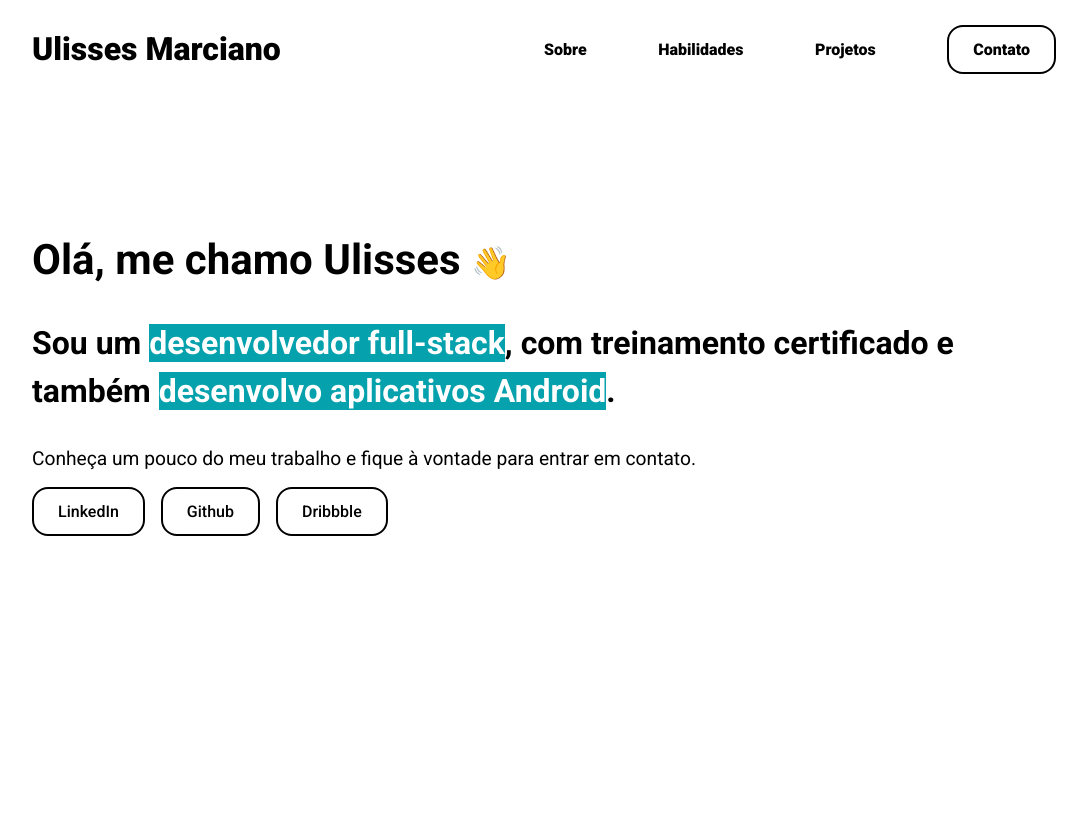
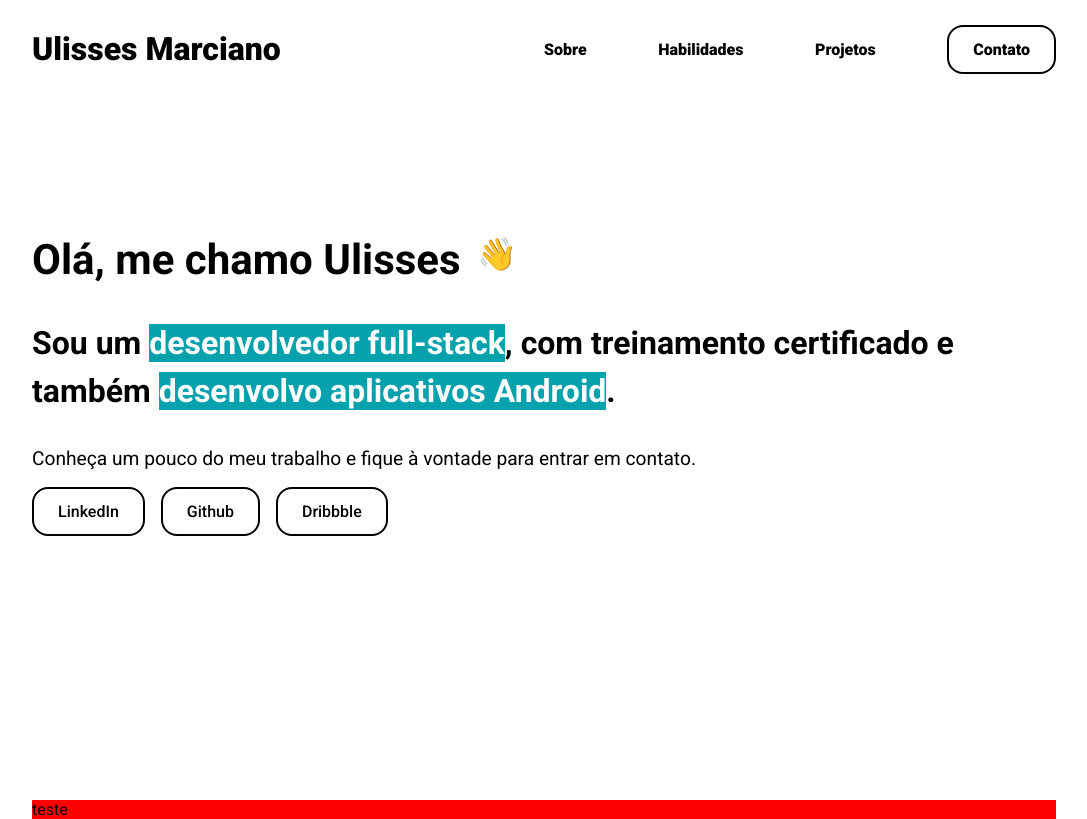
Before and after one commit to ulissesmarciano/portfolio-ulisses, a React (Create React App) app: page / in a window 1280 px wide. Shown: the whole page, without its empty margins (96-1183 px from the left). Built offline with nearby package versions, Linux system fonts and the light colour scheme.

Commit message:
Mudança de nomes nas classes dos itens renderizados

```diff
--- a/src/page/index.jsx
+++ b/src/page/index.jsx
@@ -11,9 +11,9 @@ const PortfolioSection = () => {
         <section className='greeting-screen'>
           <h3>Olá, me chamo Ulisses <span className='waving-hand'>&#128075;</span></h3>
           <p className='summary-sentence'>Sou um <span>desenvolvedor full-stack</span>, com treinamento certificado e também <span>desenvolvo aplicativos Android</span>.</p>
-          <div className='contact-section'>
+          <div className='contact-screen'>
             <p>Conheça um pouco do meu trabalho e fique à vontade para entrar em contato.</p>
-            <div className='contact-link-section'>
+            <div className='contact-link-screen'>
               <LinkItem
                 name="LinkedIn"
                 variant="greetingsContactLink"
@@ -29,6 +29,9 @@ const PortfolioSection = () => {
             </div>
           </div>
         </section>
+        <section className='about-me-section'>
+          teste
+        </section>
       </main>
     </Container>
   )
--- a/src/page/styles.js
+++ b/src/page/styles.js
@@ -4,16 +4,22 @@ export const Container = styled.div`
     margin: 0 auto;
     max-width: 64rem;
 
-    .content-section {
+    .content-section .greeting-screen {
         padding-bottom: 8rem;
         height: calc(100vh - 98.78px);
 
         display: flex;
-        align-items: center;
+        flex-direction: column;
+        align-items: flex-start;
+        justify-content: center;
     }
 
     .content-section .greeting-screen h3 {
         margin-bottom: 2.2rem;
+
+        display: flex;
+        align-items: flex-start;
+        gap: 1rem;
 
         font-size: 2.625rem;
     }
@@ -65,17 +71,21 @@ export const Container = styled.div`
         }
     }
 
-    .content-section .greeting-screen .contact-section p {
+    .content-section .greeting-screen .contact-screen p {
         margin-bottom: 1rem;
 
         font-size: 1.2rem;
         line-height: 1.5rem;
     }
 
-    .content-section .greeting-screen .contact-section .contact-link-section {
+    .content-section .greeting-screen .contact-screen .contact-link-screen {
 
         display: flex;
         gap: 1rem;
+    }
+
+    .about-me-section {
+        background-color: red;
     }
 
     @media (max-width: 1200px){
@@ -94,13 +104,13 @@ export const Container = styled.div`
 
         .content-section .greeting-screen .summary-sentence span {
         color: #000;
-    }
+        }
 
-    @media(max-width: 425px){
-        .content-section .greeting-screen .contact-section .contact-link-section {
-            gap: .1rem;
-            flex-wrap: wrap;
+        @media(max-width: 425px){
+            .content-section .greeting-screen .contact-screen .contact-link-screen {
+                gap: .1rem;
+                flex-wrap: wrap;
+            }
         }
     }
-    }
 `
```
